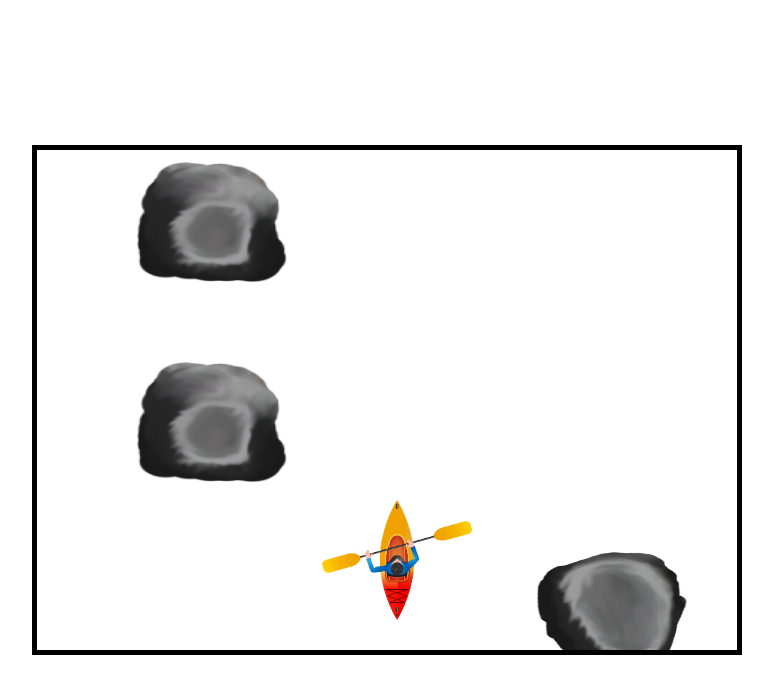
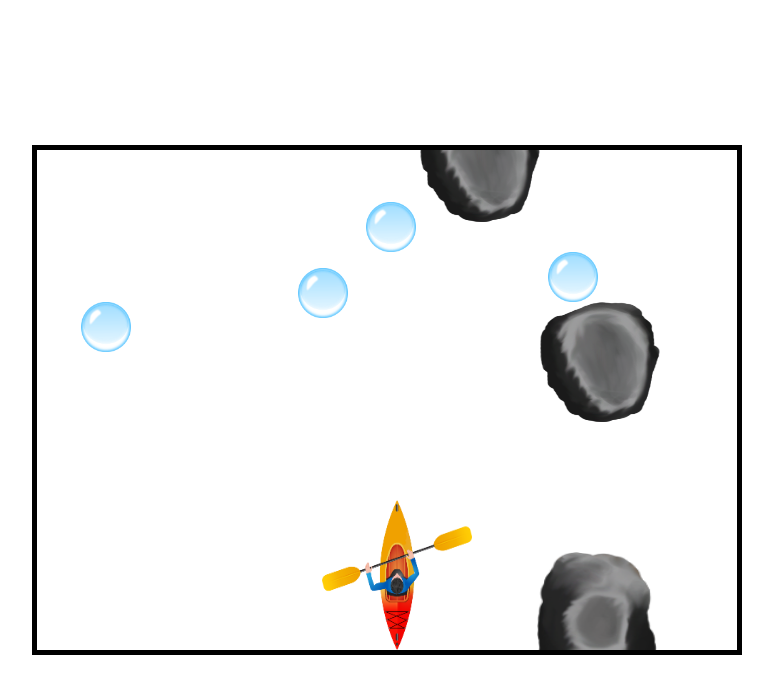
Before and after one commit to yanrivera19/Sink-Oar-Swim, a website built with webpack: page index.html in a window 1280 px wide. Shown: the whole page, without its empty margins (253-1026 px from the left). Built offline with nearby package versions, Linux system fonts and the light colour scheme; files whose address does not match are found by name.

Commit message:
Creat Bubble class. Implement collision detectin for rocks and bubbles. Needs better precision. Add functionality to remove bubbles when collision with player occurs.

```diff
--- a/src/index.scss
+++ b/src/index.scss
@@ -8,3 +8,7 @@
 	transform: translate(-50%, -50%);
 	background: url(../assets/images/water/water.jpg);
 }
+
+// .bubble {
+// 	background: url(../assets/images/water/bubble.png);
+// }
--- a/src/scripts/bubble.js
+++ b/src/scripts/bubble.js
@@ -0,0 +1,29 @@
+const bubbleImg = new Image();
+bubbleImg.src = "./assets/images/water/bubble.png";
+
+export default class Bubble {
+	constructor(canvas, position) {
+		this.velocity = 2;
+		this.dimensions = {width: canvas.width, height: canvas.height};
+		this.x = position.x;
+		this.y = position.y;
+		this.ctx = canvas.getContext("2d");
+		this.height = 50;
+		this.width = 50;
+		this.radius = 25;
+		this.caught = false;
+	}
+
+	animate() {
+		this.ctx.drawImage(bubbleImg, this.x, this.y, this.width, this.height);
+	}
+
+	bounds() {
+		return {
+			top: this.y,
+			right: this.x + this.width,
+			bottom: this.y + this.height,
+			left: this.x
+		}
+	}
+}
--- a/src/scripts/game-view.js
+++ b/src/scripts/game-view.js
@@ -1,4 +1,6 @@
 import Rock from "./rock";
+import Bubble from "./bubble";
+import { randomNumFromRange, randomItemFromList } from "./utils";
 
 const rockImg1 = new Image();
 rockImg1.src = "./assets/images/solids/rock1.png";
@@ -6,43 +8,84 @@ const rockImg2 = new Image();
 rockImg2.src = "./assets/images/solids/rock2.png";
 const rockImg3 = new Image();
 rockImg3.src = "./assets/images/solids/rock3.png";
-const rocks = [rockImg1, rockImg2, rockImg3];
+const rockImages = [rockImg1, rockImg2, rockImg3];
 
 
 export default class GameView {
 	constructor(canvas) {
 		this.dimensions = {width: canvas.width, height: canvas.height};
-		this.rocks = [new Rock(canvas, rocks[Math.floor(Math.random() * rocks.length)], this.rockPositions()[0]),
-		new Rock(canvas, rocks[Math.floor(Math.random()*rocks.length)], this.rockPositions()[1]),
-		new Rock(canvas, rocks[Math.floor(Math.random()*rocks.length)], this.rockPositions()[2])];
-		this.objects = [this.rocks]
+		this.rocks = []
+		this.rockInit(canvas, rockImages, this.rockPositions);
+		this.bubbles = [];
+		this.bubbleInit(canvas, this.bubblePositions)
+		this.objects = [this.rocks];
+	}
+
+	rockInit(canvas, images, position) {
+		for (let i = 0; i < 3; i++) {
+			this.rocks.push(new Rock(canvas, randomItemFromList(images), position()[i]));
+		}
+	}
+
+	bubbleInit(canvas, position) {
+		for (let i = 0; i < 4; i++) {
+			this.bubbles.push(new Bubble(canvas, position()[i]));
+		}
 	}
 
 	animate() {
-		this.moveObjects();
+		this.moveRocks();
+		this.moveBubbles();
 		this.rocks.forEach((rock) => {
 			rock.animate();
 		})
+		this.bubbles.forEach((bubble) => {
+			bubble.animate();
+		})
 	}
 
-	moveObjects() {
-		this.objects[0].forEach((rock) => {
+	moveRocks() {
+		this.rocks.forEach((rock) => {
 			rock.y += 2;
 		})
 
-		if (this.objects[0][0].y >= 490) {
+		if (this.rocks[0].y === 500) {
 			this.rocks.shift();
-			this.rocks.push(new Rock(canvas, rocks[Math.floor(Math.random() * rocks.length)], this.rockPositions()[Math.floor(Math.random() * 2)]));
+			this.rocks.push(new Rock(canvas, randomItemFromList(rockImages), {x: randomNumFromRange(10, this.dimensions.width - 120), y: -150}));
+		}
+	}
+
+	moveBubbles() {
+		this.bubbles.forEach((bubble, idx) => {
+			if (bubble.caught) {
+				this.bubbles.splice(idx, 1);
+				this.bubbles.push(new Bubble(canvas, {x: randomNumFromRange(10, this.dimensions.width - 120), y: -200}));
+			}
+
+			bubble.y += 2;
+		})
+
+		if (this.bubbles[0].y === 500) {
+			this.bubbles.shift();
+			this.bubbles.push(new Bubble(canvas, {x: randomNumFromRange(10, this.dimensions.width - 120), y: -150}));
 		}
 	}
 
 	rockPositions() {
-		const rockPos = [
+		return [
 			{x: 100, y: -100},
 			{x: 300, y: -300},
 			{x: 500, y: -500}
 		]
-		return rockPos;
+	}
+
+	bubblePositions() {
+		return [
+			{x: 200, y: -100},
+			{x: 250, y: -150},
+			{x: 130, y: -200},
+			{x: 310, y: -270}
+		]
 	}
 
 }
--- a/src/scripts/game.js
+++ b/src/scripts/game.js
@@ -4,6 +4,7 @@ import Rock from "./rock";
 import Turtle from "./turtle";
 import DeadTree from "./dead-tree";
 import GameView from "./game-view";
+import { distance } from "./utils";
 
 const waterImg = new Image();
 waterImg.src = "./assets/images/water/water.jpg"
@@ -20,12 +21,10 @@ export default class Game {
 
 	animate(ctx) {
 		ctx.clearRect(0, 0, this.dimensions.width, this.dimensions.height);
-		console.log(waterImg)
-
-
 		this.gameView.animate();
-
 		this.player.animate();
+		this.checkRockCollisions();
+		this.checkBubbleCollisions();
 		requestAnimationFrame(this.animate.bind(this, ctx));
 	}
 
@@ -52,7 +51,6 @@ export default class Game {
 		addEventListener("keyup", (e) => {
 			if (e.code === "ArrowLeft") {
 				this.player.velocityL = 0;
-
 				this.player.paddling = false;
 			}
 			if (e.code === "ArrowRight") {
@@ -63,4 +61,63 @@ export default class Game {
 		})
 	}
 
+	checkRockCollisions() {
+		this.gameView.rocks.forEach((rock) => {
+			if (this.player.bounds().left < rock.bounds().right && this.player.bounds().top < rock.bounds().bottom &&
+			distance(this.player.bounds().left, this.player.bounds().top, rock.bounds().right, rock.bounds().bottom) <
+				((this.player.width / 2) + (rock.width / 2))) {
+				alert("collision");
+			}
+			if (this.player.bounds().right > rock.bounds().left && this.player.bounds().top < rock.bounds().bottom &&
+			distance(this.player.bounds().right, this.player.bounds().top, rock.bounds().left, rock.bounds().bottom) <
+				((this.player.width / 2) + (rock.width / 2))) {
+				alert("collision");
+			}
+
+			if (this.player.bounds().left < rock.bounds().right && this.player.bounds().bottom > rock.bounds().top &&
+			distance(this.player.bounds().left, this.player.bounds().bottom, rock.bounds().right, rock.bounds().top) <
+				((this.player.width / 2) + (rock.width / 2))) {
+				alert("collision");
+			}
+
+			if (this.player.bounds().right > rock.bounds().left && this.player.bounds().bottom > rock.bounds().top &&
+			distance(this.player.bounds().right, this.player.bounds().bottom, rock.bounds().left, rock.bounds().top) <
+				((this.player.width / 2) + (rock.width / 2))) {
+				alert("collision");
+			}
+		})
+	}
+
+	checkBubbleCollisions() {
+		this.gameView.bubbles.forEach((bubble, idx) => {
+			if (this.player.bounds().left < bubble.bounds().right && this.player.bounds().top < bubble.bounds().bottom &&
+			distance(this.player.bounds().left, this.player.bounds().top, bubble.bounds().right, bubble.bounds().bottom) <
+				((this.player.width / 2) + (bubble.radius))) {
+				this.player.score++;
+				this.gameView.bubbles[idx].caught = true;
+			}
+
+			if (this.player.bounds().right > bubble.bounds().left && this.player.bounds().top < bubble.bounds().bottom &&
+			distance(this.player.bounds().right, this.player.bounds().top, bubble.bounds().left, bubble.bounds().bottom) <
+				((this.player.width / 2) + (bubble.radius))) {
+				this.player.score++;
+				this.gameView.bubbles[idx].caught = true;
+			}
+
+			if (this.player.bounds().left < bubble.bounds().right && this.player.bounds().bottom > bubble.bounds().top &&
+			distance(this.player.bounds().left, this.player.bounds().bottom, bubble.bounds().right, bubble.bounds().top) <
+				((this.player.width / 2) + (bubble.radius))) {
+				this.player.score++;
+				this.gameView.bubbles[idx].caught = true;
+			}
+
+			if (this.player.bounds().right > bubble.bounds().left && this.player.bounds().bottom > bubble.bounds().top &&
+			distance(this.player.bounds().right, this.player.bounds().bottom, bubble.bounds().left, bubble.bounds().top) <
+				((this.player.width / 2) + (bubble.radius))) {
+				this.player.score++;
+				this.gameView.bubbles[idx].caught = true;
+			}
+		})
+	}
+
 }
--- a/src/scripts/player.js
+++ b/src/scripts/player.js
@@ -14,13 +14,16 @@ export default class Player {
 		this.dimensions = {width: canvas.width, height: canvas.height};
 		this.position = {vertical: this.dimensions.height / 2 + 100, horizontal: this.dimensions.width / 2 - 65 };
 		this.ctx = canvas.getContext("2d");
+		this.width = 150;
+		this.height = 150;
+		this.score = 0;
 	}
 
 	drawPlayer(ctx) {
 		if (this.paddling) {
-			ctx.drawImage(playerAltImg, this.position.horizontal, this.position.vertical, 150, 120);
+			ctx.drawImage(playerAltImg, this.position.horizontal, this.position.vertical, this.width, this.height);
 		} else {
-			ctx.drawImage(playerImg, this.position.horizontal, this.position.vertical, 150, 120);
+			ctx.drawImage(playerImg, this.position.horizontal, this.position.vertical, this.width, this.height);
 		}
 	}
 
@@ -36,7 +39,7 @@ export default class Player {
 	}
 
 	checkBoundaries() {
-		const boundes = this.bounds();
+		this.bounds();
 		if (this.position.horizontal < 0) {
 			this.velocityL = 0;
 		}
@@ -48,10 +51,10 @@ export default class Player {
 
 	bounds() {
     return {
-      left: this.position.horizontal + 50,
-      right: this.position.horizontal + 100,
-      top: this.position.vertical,
-      bottom: this.position.vertical + 120
+      left: this.position.horizontal + 60,
+      right: this.position.horizontal + 90,
+      top: this.position.vertical + 10,
+      bottom: this.position.vertical + 110
     };
 	}
 }
--- a/src/scripts/rock.js
+++ b/src/scripts/rock.js
@@ -6,10 +6,23 @@ export default class Rock {
 		this.y = position.y;
 		this.ctx = canvas.getContext("2d");
 		this.image = image;
+		this.height = 120;
+		this.width = 120;
+		// this.bounds = this.bounds();
 	}
 
 	animate() {
-		this.ctx.drawImage(this.image, this.x, this.y, 150, 120);
+		this.bounds();
+		this.ctx.drawImage(this.image, this.x, this.y, this.width, this.height);
+	}
+
+	bounds() {
+		return {
+			top: this.y + 10,
+			right: this.x + this.width - 15,
+			bottom: this.y + this.height - 10,
+			left: this.x + 15
+		}
 	}
 
 }
--- /dev/null
+++ b/src/scripts/utils.js
@@ -0,0 +1,16 @@
+function randomNumFromRange(min, max) {
+  return Math.floor(Math.random() * (max - min + 1) + min)
+}
+
+function randomItemFromList(list) {
+  return list[Math.floor(Math.random() * list.length)]
+}
+
+function distance(x1, y1, x2, y2) {
+  const DistX = x2 - x1
+  const DistY = y2 - y1
+
+  return Math.sqrt(Math.pow(DistX, 2) + Math.pow(DistY, 2))
+}
+
+export {randomNumFromRange, randomItemFromList, distance};
```
Also changed, not shown: dist/main.css, dist/main.js.
